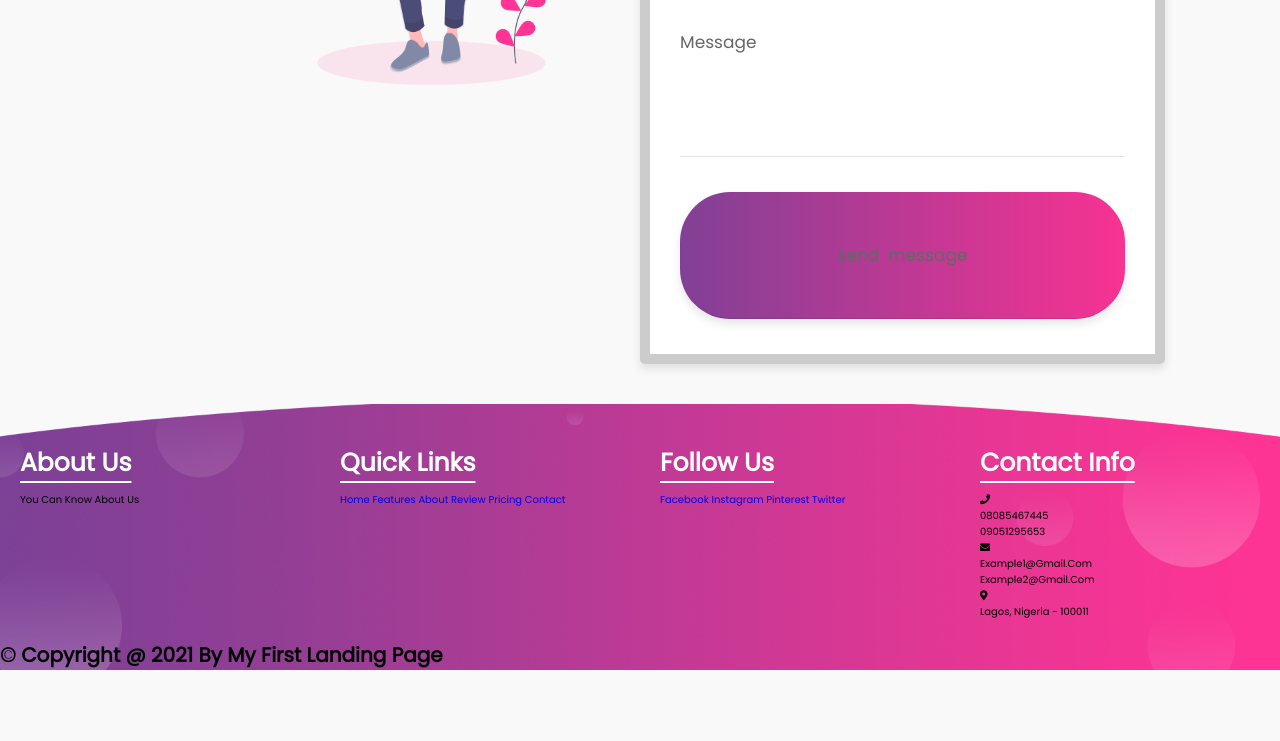
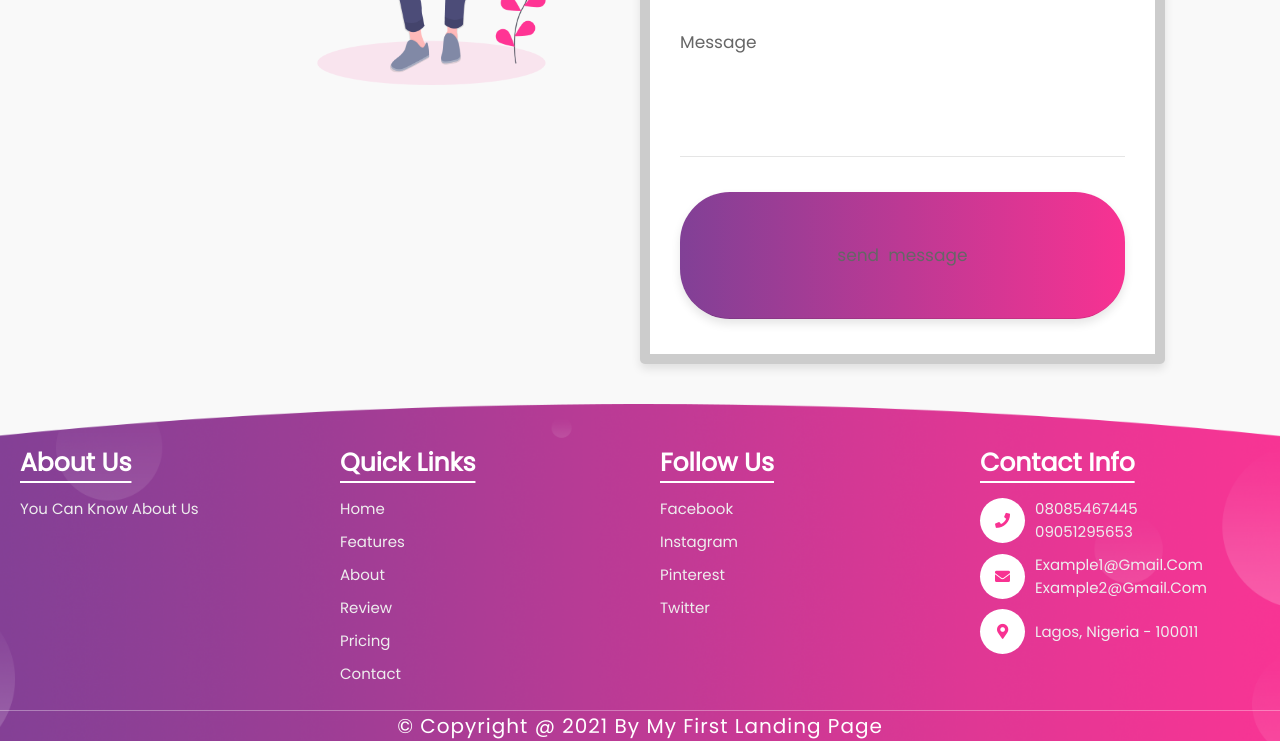
Before and after one commit to OladimejiDMJ/first_landing_page, a plain HTML site: page index.html in a window 1280 px wide. Shown: the part 5431-6172 px from the top of the page. Before the commit the page ends 6101 px from the top, so only its background shows below. Drawn offline with Linux system fonts and the light colour scheme.

Commit message:
correction

```diff
--- a/css/style.css
+++ b/css/style.css
@@ -497,3 +497,45 @@ header label {
   text-decoration: underline;
   text-underline-offset: 1rem;
 }
+
+.footer .box-container .box p {
+  font-size: 1.5rem;
+  padding: 0.5rem 0;
+  color: #eee;
+}
+.footer .box-container .box a {
+  display: block;
+  font-size: 1.5rem;
+  padding: 0.5rem 0;
+  color: #eee;
+}
+
+.footer .box-container .box a:hover {
+  text-decoration: underline;
+}
+.footer .box-container .box .info {
+  display: flex;
+  align-items: center;
+}
+.footer .box-container .box .info i {
+  margin: 0.5rem 0;
+  margin-right: 1rem;
+  border-radius: 50%;
+  background: #fff;
+  color: var(--pink);
+  font-size: 1.5rem;
+  height: 4.5rem;
+  width: 4.5rem;
+  line-height: 4.5rem;
+  text-align: center;
+}
+
+.footer .credit {
+  font-size: 2rem;
+  font-weight: normal;
+  letter-spacing: 0.1rem;
+  color: #fff;
+  border-top: 0.1rem solid #fff5;
+  padding: 2.5rem 1 rem;
+  text-align: center;
+}
```
Also changed, not shown: index.html (+1 -0 lines).
